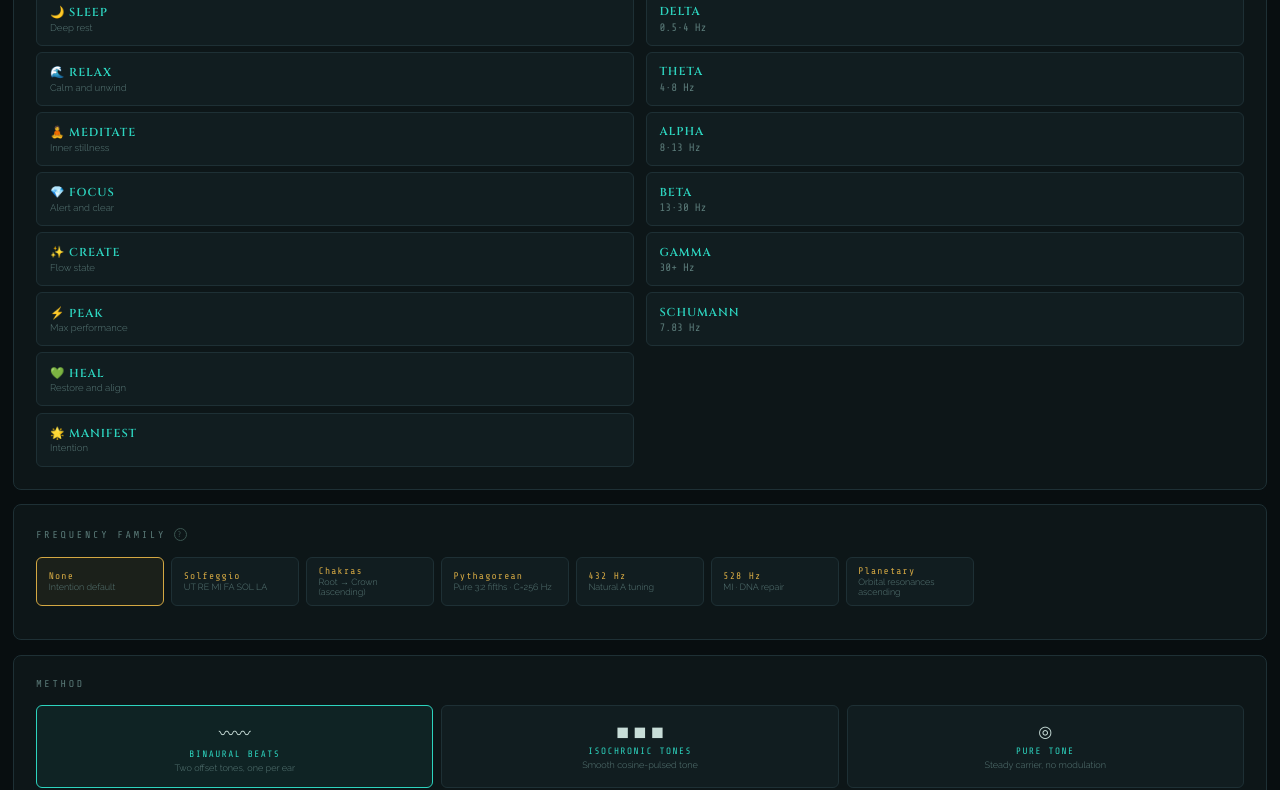
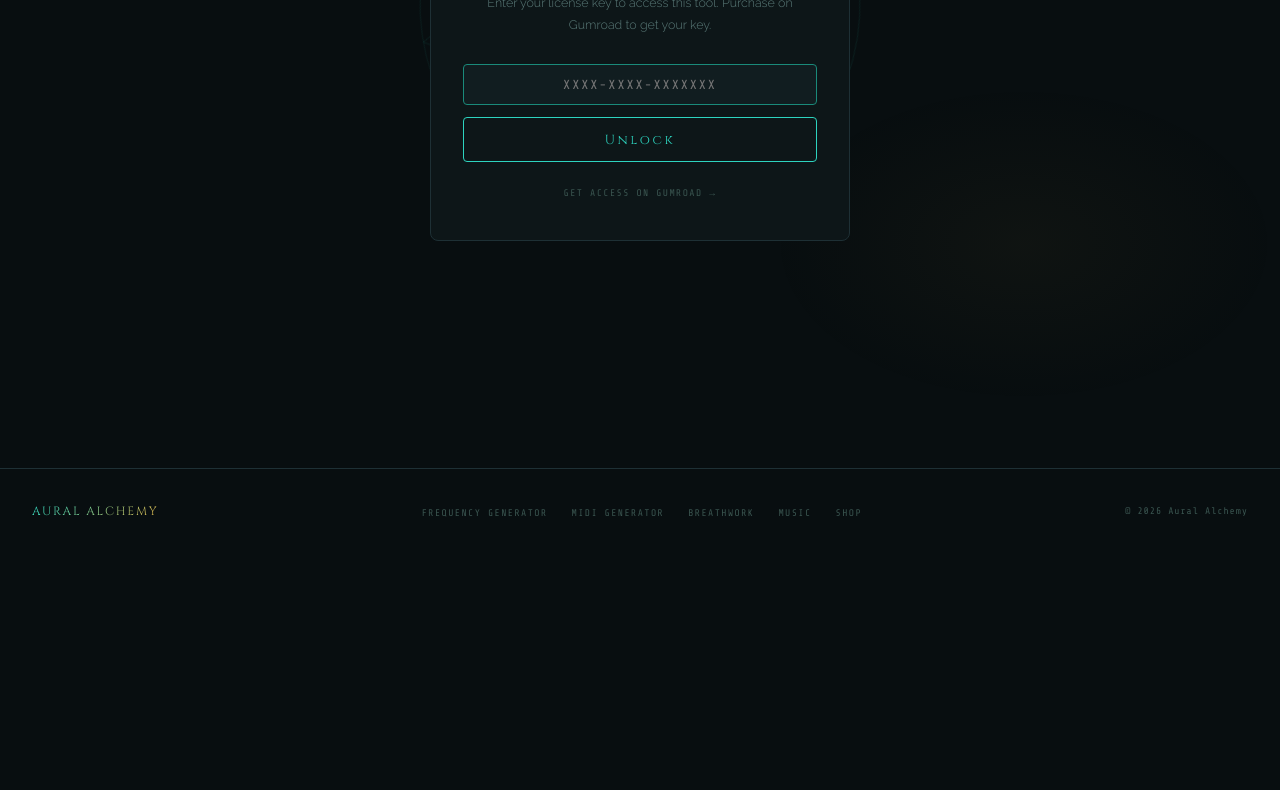
Before and after one commit to AuralAlchemy/aural-alchemy, a plain HTML site: page frequency-generator/index.html in a window 1280 px wide. Shown: the part 396-1186 px from the top of the page. After the commit the page ends 948 px from the top, so only its background shows below. Drawn offline with nearby package versions, Linux system fonts and the light colour scheme.

Commit message:
Add files via upload

```diff
--- a/frequency-generator/index.html
+++ b/frequency-generator/index.html
@@ -215,6 +215,7 @@ canvas#waveCanvas{width:100%;height:100%}
   <polygon points="250,30 59.47,360 440.53,360" stroke="#2dd4bf" stroke-width="0.8" fill="none" opacity="0.10"/>
 </svg>
 
+<div id="aa-app-content">
 <header>
   <p class="header-eyebrow">Aural Alchemy</p>
   <h1>Frequency Generator</h1>
@@ -1365,6 +1366,7 @@ requestAnimationFrame(()=>{drawOsterCanvas();updateOsterNeedle(state.layers[0].b
   </ul>
   <span class="footer-copy">© 2026 Aural Alchemy</span>
 </footer>
+<script src="/aural-alchemy/gate.js"></script>
 <script src="/aural-alchemy/nav.js"></script>
 </body>
 </html>
--- /dev/null
+++ b/gate.js
@@ -0,0 +1,99 @@
+// Aural Alchemy — License Gate
+// Each tool has its own key. Stored in localStorage per tool.
+
+(function(){
+  // Determine which tool we're on
+  const path = window.location.pathname;
+  const isHz   = path.includes('frequency-generator');
+  const isMidi = path.includes('midi-generator');
+
+  const CONFIG = {
+    'frequency-generator': {
+      key: 'AURAL-432-ALCHEMY',
+      storage: 'aa_license_hz_v1',
+      title: 'Frequency Generator',
+      gumroad: 'https://auralalchemy.gumroad.com'
+    },
+    'midi-generator': {
+      key: 'AURAL-MIDI-ALCHEMY',
+      storage: 'aa_license_midi_v1',
+      title: 'MIDI Generator',
+      gumroad: 'https://auralalchemy.gumroad.com/l/midigenerator'
+    }
+  };
+
+  const tool = isHz ? CONFIG['frequency-generator'] : isMidi ? CONFIG['midi-generator'] : null;
+  if(!tool) return; // not a gated page
+
+  function isUnlocked(){ return localStorage.getItem(tool.storage) === 'unlocked'; }
+  function unlock(){ localStorage.setItem(tool.storage, 'unlocked'); }
+
+  function hideGate(){
+    const gate = document.getElementById('aa-gate');
+    if(gate) gate.remove();
+    const app = document.getElementById('aa-app-content');
+    if(app) app.style.display = '';
+  }
+
+  function tryKey(key){
+    if(key.trim().toUpperCase() === tool.key){
+      unlock();
+      hideGate();
+    } else {
+      const el = document.getElementById('aa-gate-error');
+      if(el){ el.textContent = 'Invalid key. Check your receipt and try again.'; el.style.display = 'block'; }
+    }
+  }
+
+  window.__aaGateTry = tryKey;
+
+  function injectGate(){
+    const app = document.getElementById('aa-app-content');
+    if(app) app.style.display = 'none';
+
+    const gate = document.createElement('div');
+    gate.id = 'aa-gate';
+    gate.innerHTML = `
+      <div style="min-height:calc(100vh - 64px);display:flex;align-items:center;justify-content:center;padding:2rem;position:relative;z-index:2">
+        <div style="background:var(--bg2);border:1px solid var(--border);border-radius:8px;padding:2.5rem 2rem;max-width:420px;width:100%;text-align:center">
+          <svg width="40" height="40" viewBox="0 0 52 52" fill="none" style="margin-bottom:1.2rem">
+            <defs><linearGradient id="gg" x1="0%" y1="0%" x2="100%" y2="100%"><stop offset="0%" stop-color="#2dd4bf"/><stop offset="100%" stop-color="#d4a843"/></linearGradient></defs>
+            <circle cx="26" cy="26" r="22" stroke="url(#gg)" stroke-width="1" fill="none" opacity="0.65"/>
+            <polygon points="26,5 7.81,36.5 44.19,36.5" stroke="url(#gg)" stroke-width="1.5" fill="none"/>
+            <line x1="13.88" y1="26" x2="38.12" y2="26" stroke="url(#gg)" stroke-width="1.5"/>
+          </svg>
+          <p style="font-family:'Share Tech Mono',monospace;font-size:0.58rem;letter-spacing:0.28em;color:var(--text-muted);text-transform:uppercase;margin-bottom:0.6rem">Aural Alchemy</p>
+          <h2 style="font-family:'Cinzel',serif;font-size:1.4rem;font-weight:700;letter-spacing:0.1em;background:linear-gradient(135deg,#2dd4bf,#d4a843);-webkit-background-clip:text;-webkit-text-fill-color:transparent;background-clip:text;margin-bottom:0.5rem">${tool.title}</h2>
+          <p style="font-size:0.78rem;color:var(--text-dim);line-height:1.7;margin-bottom:1.8rem">Enter your license key to access this tool. Purchase on Gumroad to get your key.</p>
+          <input id="aa-key-input" type="text" placeholder="XXXX-XXXX-XXXXXXX"
+            style="width:100%;background:var(--bg3);border:1px solid var(--border);border-radius:4px;color:var(--text);font-family:'Share Tech Mono',monospace;font-size:0.82rem;letter-spacing:0.15em;padding:0.75rem 1rem;text-align:center;outline:none;margin-bottom:0.8rem;transition:border-color .2s;box-sizing:border-box"
+            onkeydown="if(event.key==='Enter')document.getElementById('aa-gate-submit').click()"
+            onfocus="this.style.borderColor='var(--teal-dim)'"
+            onblur="this.style.borderColor='var(--border)'">
+          <p id="aa-gate-error" style="display:none;font-family:'Share Tech Mono',monospace;font-size:0.62rem;color:var(--red);margin-bottom:0.8rem;letter-spacing:0.05em"></p>
+          <button id="aa-gate-submit" onclick="window.__aaGateTry(document.getElementById('aa-key-input').value)"
+            style="width:100%;background:transparent;border:1px solid var(--teal);color:var(--teal);font-family:'Cinzel',serif;font-size:0.82rem;letter-spacing:0.2em;padding:0.78rem;border-radius:4px;cursor:pointer;transition:all .25s;margin-bottom:1.2rem"
+            onmouseover="this.style.background='rgba(45,212,191,0.08)'"
+            onmouseout="this.style.background='transparent'">Unlock</button>
+          <a href="${tool.gumroad}" target="_blank"
+            style="font-family:'Share Tech Mono',monospace;font-size:0.6rem;letter-spacing:0.15em;color:var(--text-muted);text-decoration:none;text-transform:uppercase;transition:color .2s"
+            onmouseover="this.style.color='var(--gold)'"
+            onmouseout="this.style.color='var(--text-muted)'">Get Access on Gumroad →</a>
+        </div>
+      </div>`;
+
+    const wrap = document.querySelector('.page-wrap');
+    if(wrap) wrap.insertBefore(gate, wrap.firstChild.nextSibling);
+    else document.body.appendChild(gate);
+
+    setTimeout(()=>{ const inp=document.getElementById('aa-key-input'); if(inp)inp.focus(); }, 100);
+  }
+
+  function init(){
+    if(isUnlocked()) hideGate();
+    else injectGate();
+  }
+
+  if(document.readyState==='loading') document.addEventListener('DOMContentLoaded', init);
+  else init();
+})();
--- a/nav.js
+++ b/nav.js
@@ -1,6 +1,5 @@
 // Aural Alchemy — shared nav behaviour
 (function(){
-  // Mobile toggle
   const toggle=document.querySelector('.nav-toggle');
   const links=document.querySelector('.nav-links');
   if(toggle&&links){
@@ -11,18 +10,15 @@
     document.addEventListener('click',()=>{
       links.classList.remove('open');
     });
-    // Close on link click
     links.querySelectorAll('a').forEach(a=>{
       a.addEventListener('click',()=>links.classList.remove('open'));
     });
   }
 
   // Mark active nav link
-  const path=window.location.pathname.replace(/\/$/,'');
+  const path=window.location.pathname.replace(/\/+$/,'');
   document.querySelectorAll('.nav-links a').forEach(a=>{
-    const href=a.getAttribute('href').replace(/\/$/,'');
-    if(href===path||(path==='/aural-alchemy'&&href==='/')){
-      a.classList.add('active');
-    }
+    const href=a.getAttribute('href').replace(/\/+$/,'');
+    if(href===path||(path==='/aural-alchemy'&&href==='/aural-alchemy')) a.classList.add('active');
   });
 })();
```
Also changed, not shown: index.html (+2 -2 lines), midi-generator/index.html (+3 -0 lines).
